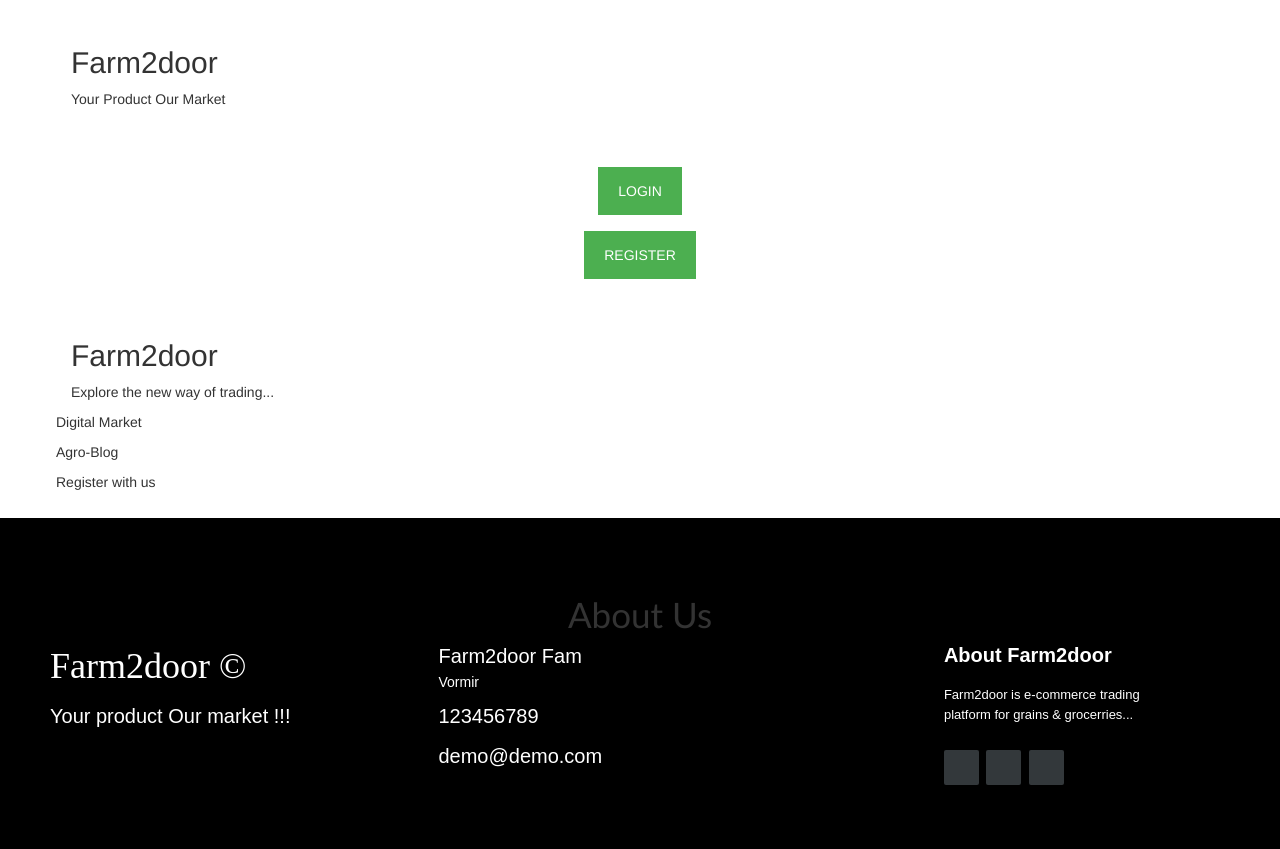
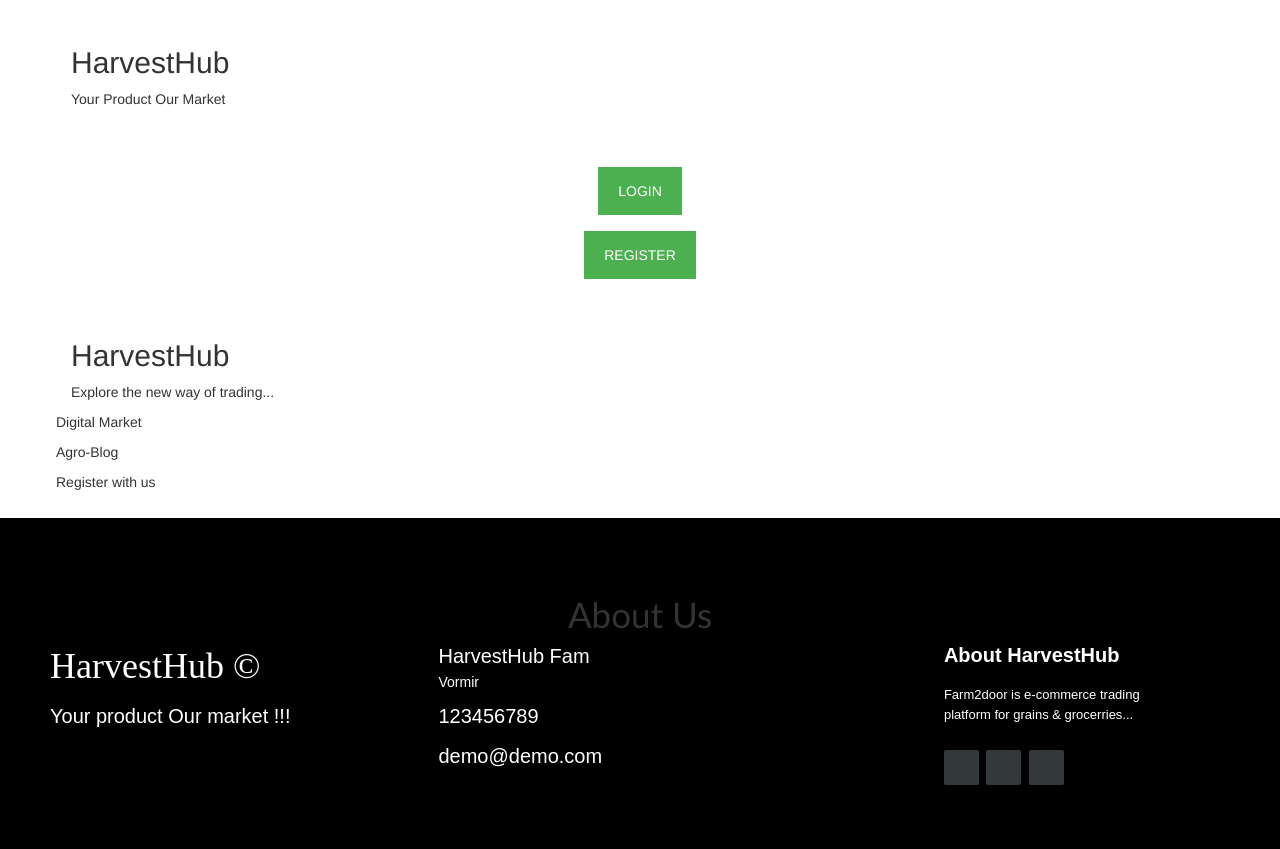
Before and after one commit to swapna300/project, a PHP site: page / in a window 1280 px wide. Shown: the part 170-1019 px from the top of the page. Run offline with PHP 8.4, Linux system fonts and the light colour scheme; some libraries are stand-ins or nearby versions.

Commit message:
Update index.php

```diff
--- a/index.php
+++ b/index.php
@@ -4,7 +4,7 @@
 <html lang="en">
 	<head>
 		<meta charset="UTF-8">
-		<title>Farm2door</title>
+		<title>HarvestHub</title>
 		<meta http-equiv="content-type" content="text/html; charset=utf-8" />
 		<meta name="description" content="" />
 		<meta name="keywords" content="" />
@@ -33,7 +33,7 @@
 		<!-- Banner -->
 			<section id="banner" class="wrapper">
 				<div class="container">
-				<h2>Farm2door</h2>
+				<h2>HarvestHub</h2>
 				<p>Your Product Our Market</p>
 				<br><br>
 				<center>
@@ -55,7 +55,7 @@
 			<section id="one" class="wrapper style1 align-center">
 				<div class="container">
 					<header>
-						<h2>Farm2door</h2>
+						<h2>HarvestHub</h2>
 						<p>Explore the new way of trading...</p>
 					</header>
 					<div class="row 200%">
@@ -82,7 +82,7 @@
 			<h1 style="font: 35px calibri;">About Us</h1>
 		</center>
 		<div class="footer-left">
-			<h3 style="font-family: 'Times New Roman', cursive;">Farm2door &copy; </h3>
+			<h3 style="font-family: 'Times New Roman', cursive;">HarvestHub &copy; </h3>
 		<!--	<div class="logo">
 				<a href="index.php"><img src="images/logo.png" width="200px"></a>
 			</div>-->
@@ -94,7 +94,7 @@
 		<div class="footer-center">
 			<div>
 				<i class="fa fa-map-marker"></i>
-				<p style="font-size:20px">Farm2door Fam<span>Vormir</span></p>
+				<p style="font-size:20px">HarvestHub Fam<span>Vormir</span></p>
 			</div>
 			<div>
 				<i class="fa fa-phone"></i>
@@ -108,7 +108,7 @@
 
 		<div class="footer-right">
 			<p class="footer-company-about" style="color:white">
-				<span style="font-size:20px"><b>About Farm2door</b></span>
+				<span style="font-size:20px"><b>About HarvestHub</b></span>
 				Farm2door is e-commerce trading platform for grains & grocerries...
 			</p>
 			<div class="footer-icons">
```
